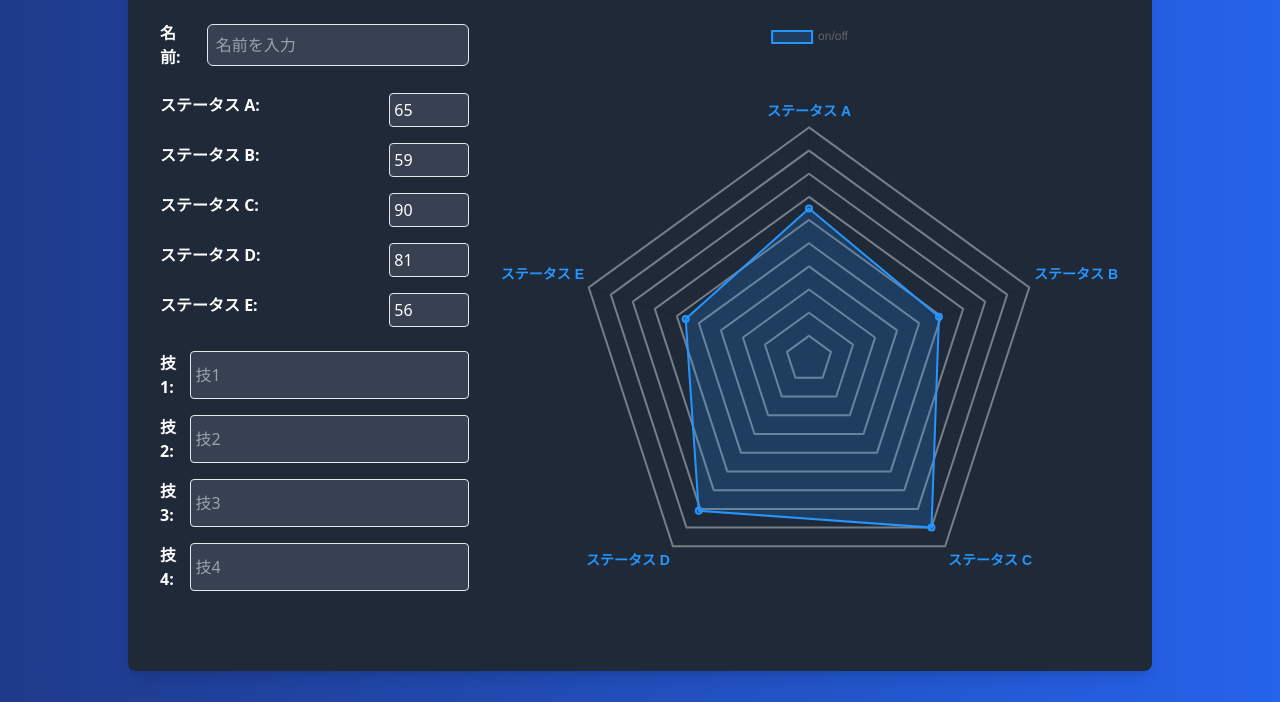
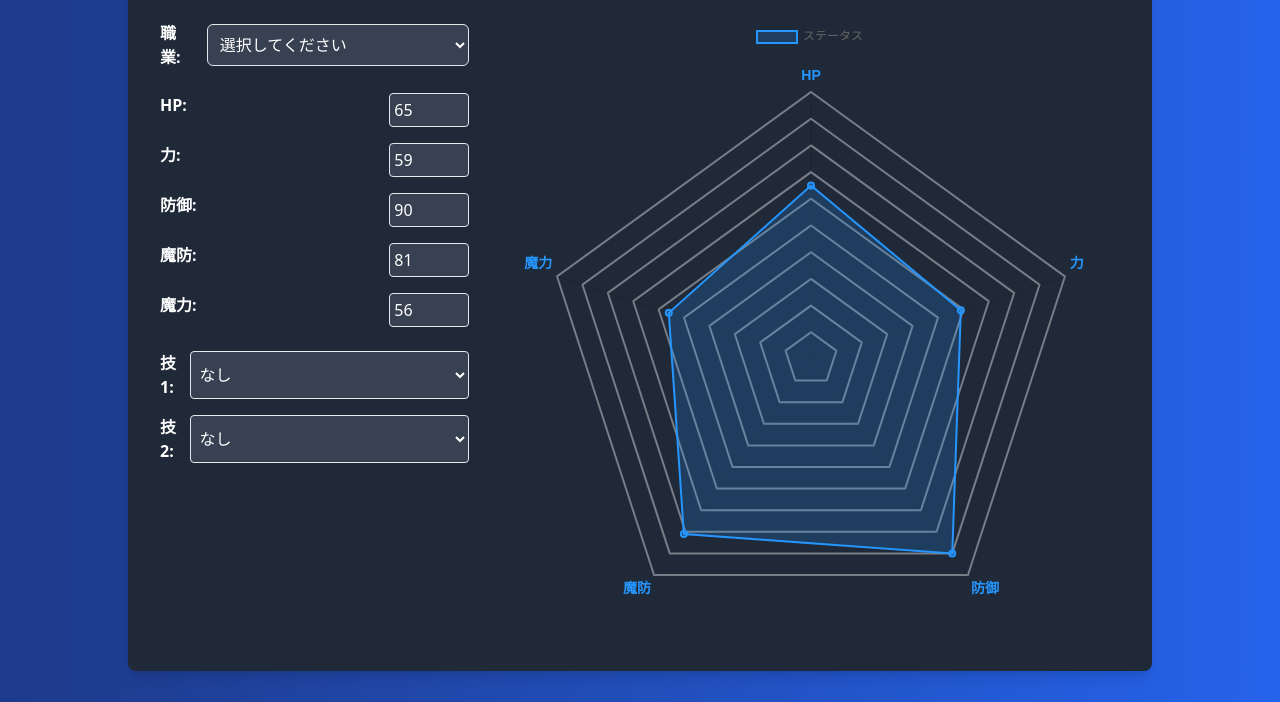
Before and after one commit to aiueo1234521211/my-web-project2, a website: page index.html in a window 1280 px wide. Shown: the part 98-800 px from the top of the page. Drawn offline with nearby package versions, Linux system fonts and the light colour scheme.

Commit message:
Add files via upload

```diff
--- a/app.js
+++ b/app.js
@@ -1,18 +1,62 @@
+// ステータスの初期値
+const baseStats = {
+    warrior: { HP: 70, 力: 60, 防御: 70, 魔防: 50, 魔力: 20 },
+    mage: { HP: 40, 力: 20, 防御: 30, 魔防: 70, 魔力: 70 },
+    rogue: { HP: 50, 力: 70, 防御: 40, 魔防: 60, 魔力: 40 }
+};
+
+// 技ごとのステータス変化
+const skillEffects = {
+    "火の粉": { HP: 0, 力: 10, 防御: 0, 魔防: 0, 魔力: 15 },
+    "マッスル": { HP: 20, 力: 20, 防御: 5, 魔防: 0, 魔力: 0 },
+    "ポーション": { HP: 30, 力: 0, 防御: 0, 魔防: 10, 魔力: 5 },
+    "炎ナックル": { HP: 0, 力: 30, 防御: 10, 魔防: 0, 魔力: 10 }
+};
+
+// ステータス更新関数
+function updateStats() {
+    const job = document.getElementById("name").value;
+    if (!job || !baseStats[job]) return;
+
+    // 職業の基本ステータスを取得
+    let newStats = { ...baseStats[job] };
+
+    // 選択した技の影響を加算
+    document.querySelectorAll("#skill1, #skill2").forEach(select => {
+        const skill = select.value;
+        if (skill && skillEffects[skill]) {
+            Object.keys(newStats).forEach(stat => {
+                newStats[stat] += skillEffects[skill][stat];
+            });
+        }
+    });
+
+    // HTMLのステータス欄を更新
+    document.getElementById("statusA").value = newStats.HP;
+    document.getElementById("statusB").value = newStats.力;
+    document.getElementById("statusC").value = newStats.防御;
+    document.getElementById("statusD").value = newStats.魔防;
+    document.getElementById("statusE").value = newStats.魔力;
+
+    // レーダーチャートを更新
+    updateRadarChart([
+        newStats.HP,
+        newStats.力,
+        newStats.防御,
+        newStats.魔防,
+        newStats.魔力
+    ]);
+}
+
+// レーダーチャートの初期化
 const ctx = document.getElementById('myRadarChart').getContext('2d');
-
 const radarChart = new Chart(ctx, {
     type: 'radar',
     data: {
-        labels: ['ステータス A', 'ステータス B', 'ステータス C', 'ステータス D', 'ステータス E'],
+        labels: ['HP', '力', '防御', '魔防', '魔力'],
         datasets: [{
-            label: 'on/off',
-            data: [
-                document.getElementById('statusA').value,
-                document.getElementById('statusB').value,
-                document.getElementById('statusC').value,
-                document.getElementById('statusD').value,
-                document.getElementById('statusE').value,
-            ],
+            label: 'ステータス',
+            data: [65, 59, 90, 81, 56],  // 初期値
             backgroundColor: 'rgba(38, 150, 255, 0.2)',
             borderColor: 'rgba(38, 150, 255, 1)',
             borderWidth: 2,
@@ -55,15 +99,14 @@ const radarChart = new Chart(ctx, {
     }
 });
 
-document.querySelectorAll('input[type="number"]').forEach(input => {
-    input.addEventListener('input', () => {
-        radarChart.data.datasets[0].data = [
-            document.getElementById('statusA').value,
-            document.getElementById('statusB').value,
-            document.getElementById('statusC').value,
-            document.getElementById('statusD').value,
-            document.getElementById('statusE').value,
-        ];
-        radarChart.update();
-    });
+// レーダーチャートの更新関数
+function updateRadarChart(data) {
+    radarChart.data.datasets[0].data = data;
+    radarChart.update();
+}
+
+// イベントリスナーの追加
+document.getElementById("name").addEventListener("change", updateStats);
+document.querySelectorAll("#skill1, #skill2").forEach(select => {
+    select.addEventListener("change", updateStats);
 });
--- a/index.html
+++ b/index.html
@@ -13,54 +13,69 @@
         <h1 class="text-2xl font-bold text-center mb-6">ステータスとレーダーチャート</h1>
 
         <div class="flex space-x-8 items-start">
+            <!-- 左側の選択フォーム -->
             <div class="w-1/3 space-y-6">
+                <!-- 職業選択 -->
                 <div class="flex items-center space-x-4">
-                    <label for="name" class="font-semibold">名前:</label>
-                    <input type="text" id="name" class="border p-2 rounded-md w-full bg-gray-700 text-white" placeholder="名前を入力">
+                    <label for="name" class="font-semibold">職業:</label>
+                    <select id="name" class="border p-2 rounded-md w-full bg-gray-700 text-white">
+                        <option value="">選択してください</option>
+                        <option value="warrior">戦士</option>
+                        <option value="mage">魔法使い</option>
+                        <option value="rogue">盗賊</option>
+                    </select>
                 </div>
+
+                <!-- ステータス表示 -->
                 <ul class="space-y-4">
                     <li class="flex justify-between">
-                        <span class="font-semibold">ステータス A:</span>
-                        <input type="number" id="statusA" class="border p-1 rounded w-20 bg-gray-700 text-white" value="65">
+                        <span class="font-semibold">HP:</span>
+                        <input type="number" id="statusA" class="border p-1 rounded w-20 bg-gray-700 text-white" value="65" readonly>
                     </li>
                     <li class="flex justify-between">
-                        <span class="font-semibold">ステータス B:</span>
-                        <input type="number" id="statusB" class="border p-1 rounded w-20 bg-gray-700 text-white" value="59">
+                        <span class="font-semibold">力:</span>
+                        <input type="number" id="statusB" class="border p-1 rounded w-20 bg-gray-700 text-white" value="59" readonly>
                     </li>
                     <li class="flex justify-between">
-                        <span class="font-semibold">ステータス C:</span>
-                        <input type="number" id="statusC" class="border p-1 rounded w-20 bg-gray-700 text-white" value="90">
+                        <span class="font-semibold">防御:</span>
+                        <input type="number" id="statusC" class="border p-1 rounded w-20 bg-gray-700 text-white" value="90" readonly>
                     </li>
                     <li class="flex justify-between">
-                        <span class="font-semibold">ステータス D:</span>
-                        <input type="number" id="statusD" class="border p-1 rounded w-20 bg-gray-700 text-white" value="81">
+                        <span class="font-semibold">魔防:</span>
+                        <input type="number" id="statusD" class="border p-1 rounded w-20 bg-gray-700 text-white" value="81" readonly>
                     </li>
                     <li class="flex justify-between">
-                        <span class="font-semibold">ステータス E:</span>
-                        <input type="number" id="statusE" class="border p-1 rounded w-20 bg-gray-700 text-white" value="56">
+                        <span class="font-semibold">魔力:</span>
+                        <input type="number" id="statusE" class="border p-1 rounded w-20 bg-gray-700 text-white" value="56" readonly>
                     </li>
                 </ul>
 
+                <!-- 技の選択 -->
                 <ul class="space-y-4 mt-6">
                     <li class="flex justify-between">
                         <span class="font-semibold">技 1:</span>
-                        <input type="text" id="skill1" class="border p-1 rounded w-full bg-gray-700 text-white" placeholder="技1">
+                        <select id="skill1" class="border p-1 rounded w-full bg-gray-700 text-white">
+                            <option value="">なし</option>
+                            <option value="火の粉">火の粉</option>
+                            <option value="マッスル">マッスル</option>
+                            <option value="ポーション">ポーション</option>
+                            <option value="炎ナックル">炎ナックル</option>
+                        </select>
                     </li>
                     <li class="flex justify-between">
                         <span class="font-semibold">技 2:</span>
-                        <input type="text" id="skill2" class="border p-1 rounded w-full bg-gray-700 text-white" placeholder="技2">
-                    </li>
-                    <li class="flex justify-between">
-                        <span class="font-semibold">技 3:</span>
-                        <input type="text" id="skill3" class="border p-1 rounded w-full bg-gray-700 text-white" placeholder="技3">
-                    </li>
-                    <li class="flex justify-between">
-                        <span class="font-semibold">技 4:</span>
-                        <input type="text" id="skill4" class="border p-1 rounded w-full bg-gray-700 text-white" placeholder="技4">
+                        <select id="skill2" class="border p-1 rounded w-full bg-gray-700 text-white">
+                            <option value="">なし</option>
+                            <option value="火の粉">火の粉</option>
+                            <option value="マッスル">マッスル</option>
+                            <option value="ポーション">ポーション</option>
+                            <option value="炎ナックル">炎ナックル</option>
+                        </select>
                     </li>
                 </ul>
             </div>
 
+            <!-- レーダーチャート -->
             <div class="w-2/3">
                 <canvas id="myRadarChart" width="400" height="400"></canvas>
             </div>
```
